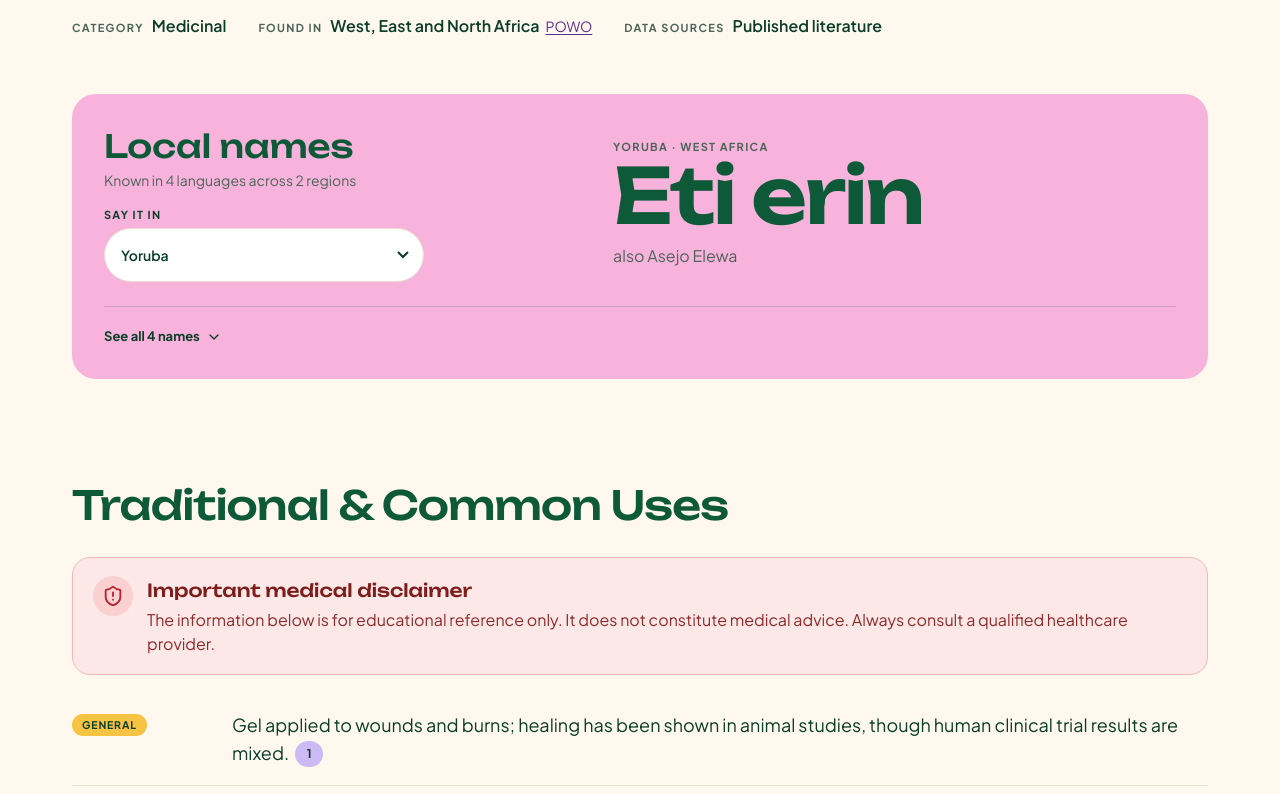
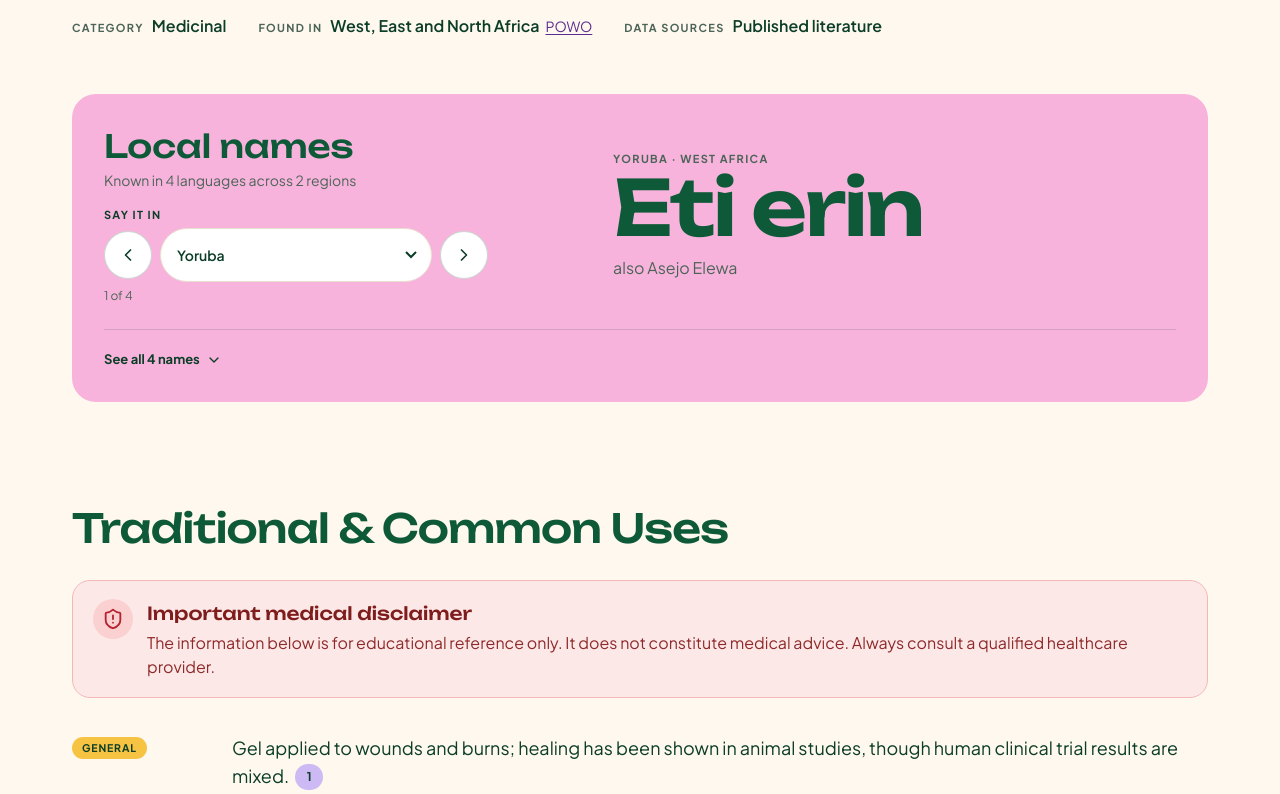
Before and after one commit to fabusuyi-deborah/PlantLens, a Next.js app: page /plants/aloe-vera in a window 1280 px wide. Shown: the part 846-1640 px from the top of the page. Built offline with nearby package versions, Linux system fonts and the light colour scheme.

Commit message:
Add previous and next arrows to the language picker
Arrows either side of the dropdown step through the languages in the
dropdown's order (region by region) and wrap around, with a "3 of 9"
count underneath. The dropdown stays for jumping straight to a language
when a plant has many.

```diff
--- a/src/components/plant-detail/local-names.tsx
+++ b/src/components/plant-detail/local-names.tsx
@@ -1,7 +1,8 @@
 "use client";
 
 import { useSyncExternalStore } from "react";
-import { ChevronDown } from "lucide-react";
+import { ChevronDown, ChevronLeft, ChevronRight } from "lucide-react";
+import { roundButtonStyles } from "@/components/ui/button";
 import { selectStyles } from "@/components/ui/select";
 import { groupByRegion, languageRegion } from "@/lib/languages";
 import { plural } from "@/lib/plant-text";
@@ -55,6 +56,10 @@ export function LocalNames({ names }: { names: LocalName[] }) {
   const current = names.find((entry) => entry.language === stored) ?? names[0];
   const { main, alternates } = splitName(current.name);
   const groups = groupByRegion(names);
+  // Arrows step through languages in the same order as the dropdown (region by region), wrapping.
+  const ordered = groups.flatMap((group) => group.entries);
+  const position = ordered.findIndex((entry) => entry.language === current.language);
+  const step = (by: 1 | -1) => store(ordered[(position + by + ordered.length) % ordered.length].language);
   const regionCount = groups.length;
 
   return (
@@ -71,11 +76,22 @@ export function LocalNames({ names }: { names: LocalName[] }) {
           <label htmlFor="name-language" className="mt-4 mb-1.5 block text-overline text-ink uppercase">
             Say it in
           </label>
+          <div className="flex max-w-96 items-center gap-2">
+            {ordered.length > 1 && (
+              <button
+                type="button"
+                onClick={() => step(-1)}
+                aria-label="Previous language"
+                className={`${roundButtonStyles} size-12 border-ink/20 bg-paper text-ink hover:border-ink hover:bg-ink hover:text-paper`}
+              >
+                <ChevronLeft className="size-5" aria-hidden />
+              </button>
+            )}
             <select
               id="name-language"
               value={current.language}
               onChange={(event) => store(event.target.value)}
-            className={`${selectStyles} w-full max-w-80 border-ink/20`}
+              className={`${selectStyles} w-full flex-1 border-ink/20`}
             >
               {groups.map(({ region, entries }) => (
                 <optgroup key={region} label={region}>
@@ -87,6 +103,22 @@ export function LocalNames({ names }: { names: LocalName[] }) {
                 </optgroup>
               ))}
             </select>
+            {ordered.length > 1 && (
+              <button
+                type="button"
+                onClick={() => step(1)}
+                aria-label="Next language"
+                className={`${roundButtonStyles} size-12 border-ink/20 bg-paper text-ink hover:border-ink hover:bg-ink hover:text-paper`}
+              >
+                <ChevronRight className="size-5" aria-hidden />
+              </button>
+            )}
+          </div>
+          {ordered.length > 1 && (
+            <p className="mt-1.5 text-caption font-normal tracking-normal text-ink-secondary">
+              {position + 1} of {ordered.length}
+            </p>
+          )}
         </div>
 
         <div key={current.language} aria-live="polite" className="min-w-0 animate-fade-up">
```
Lines whose indentation alone changed are shown as unchanged.
